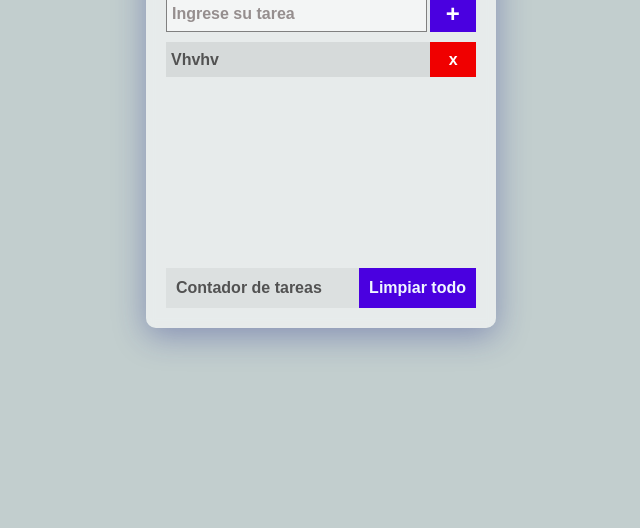
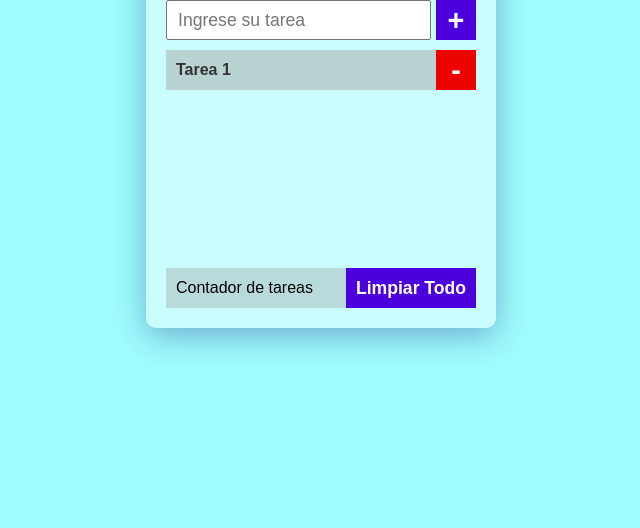
Before and after one commit to MarlonSuyuc/TodoList, a website: page index.html in a window 1280 px wide. Shown: the part 272-800 px from the top of the page, without its empty margins (319-959 px from the left). Drawn offline with Linux system fonts and the light colour scheme.

Commit message:
comienzoJs

```diff
--- a/app.js
+++ /dev/null
@@ -1,43 +0,0 @@
-const $inputTarea = document.querySelector("#ingreso"),
-  $template = document.querySelector("#template"),
-  todoList = document.querySelector("#todoList"),
-  fragment = document.createDocumentFragment();
-let listaTareas = [];
-
-document.addEventListener("click", (e) => {
-  if (e.target.matches(".btn--add")) {
-    agregarTarea();
-  }
-});
-
-const agregarTarea = () => {
-  let tarea = $inputTarea.value;
-  if (tarea === "") {
-    err("No hay datos que enviar");
-    return;
-  }
-
-  const tareasObjeto = {
-    tarea: tarea,
-    id: Date.now(),
-  };
-  listaTareas.push(tareasObjeto);
-  console.log(listaTareas);
-  pintarTarea();
-  $inputTarea.value = "";
-};
-
-const pintarTarea = () => {
-  console.log("pintando las tareas");
-
-  listaTareas.forEach((item) => {});
-};
-
-const err = (message) => {
-  let i = document.createElement("LI");
-  i.classList.add("err");
-  i.textContent = message;
-  todoList.insertAdjacentElement("afterbegin", i);
-
-  setTimeout(() => i.remove(), 1000);
-};
--- /dev/null
+++ b/assets/js/app.js
@@ -0,0 +1,17 @@
+const d = document,
+  input = d.querySelector(".form input"),
+  btnAdd = d.querySelector(".btn--add"),
+  btnremove = d.querySelector(".btn--remove"),
+  btnclearAll = d.querySelector(".btn--clearAll");
+
+d.addEventListener("click", (e) => {
+  if (e.target.matches(".btn--add")) {
+    alert("aaaaaaaaaaaaaaaaa");
+  }
+  if (e.target.matches(".btn--remove")) {
+    alert("bbbbbbbbbbbbbbb");
+  }
+  if (e.target.matches(".btn--clearAll")) {
+    alert("ccccccccccccccc");
+  }
+});
--- /dev/null
+++ b/assets/scss/style.scss
@@ -0,0 +1,100 @@
+html {
+  box-sizing: border-box;
+  font-family: sans-serif;
+  font-size: 16px;
+  scroll-behavior: smooth;
+}
+*,
+*:before,
+*:after {
+  margin: 0;
+  padding: 0;
+  box-sizing: inherit;
+}
+body {
+  width: 100%;
+  height: 100vh;
+  background: #9ffdfd;
+  display: grid;
+  place-items: center;
+}
+.conteiner {
+  position: relative;
+  width: 350px;
+  min-height: 400px;
+  background: rgba(255, 255, 255, 0.45);
+  box-shadow: 0 8px 32px 0 rgba(31, 38, 135, 0.37);
+  backdrop-filter: blur(2px);
+  -webkit-backdrop-filter: blur(2px);
+  border-radius: 10px;
+  padding: 20px;
+  .title {
+    margin-bottom: 15px;
+  }
+}
+.form {
+  display: flex;
+  justify-content: space-between;
+  align-items: center;
+  input {
+    height: 40px;
+    width: calc(100% - 45px);
+    font-size: 1.1rem;
+    padding-left: 10px;
+    &:focus {
+      outline: none;
+    }
+  }
+}
+.todo {
+  max-height: 200px;
+  overflow-y: auto;
+  margin-top: 10px;
+  ul {
+    list-style: none;
+    li {
+      display: flex;
+      justify-content: space-between;
+      align-items: center;
+      background: rgba(168, 168, 168, 0.505);
+      margin-bottom: 10px;
+      padding-left: 10px;
+      color: #333;
+      font-weight: 700;
+    }
+  }
+}
+.footer {
+  background: rgba(153, 153, 153, 0.35);
+  padding-left: 10px;
+  position: absolute;
+  bottom: 20px;
+  width: calc(100% - 40px);
+  display: flex;
+  justify-content: space-between;
+  align-items: center;
+}
+.btn {
+  all: unset;
+  text-align: center;
+  background: #4c00de;
+  line-height: 40px;
+  width: 40px;
+  font-size: 1.8rem;
+  color: #fff;
+  font-weight: 600;
+  cursor: pointer;
+  &:hover {
+    background: rgba(78, 0, 222, 0.8);
+  }
+}
+.btn--remove {
+  background: #ed0202;
+  &:hover {
+    background: rgba(237, 2, 2, 0.8);
+  }
+}
+.btn--clearAll {
+  width: 130px;
+  font-size: 1.1rem;
+}
--- a/index.html
+++ b/index.html
@@ -1,37 +1,38 @@
 <!DOCTYPE html>
 <html lang="es">
-
   <head>
     <meta charset="UTF-8" />
     <meta http-equiv="X-UA-Compatible" content="IE=edge" />
     <meta name="viewport" content="width=device-width, initial-scale=1.0" />
-  <link rel="stylesheet" href="style.css" />
+    <link rel="stylesheet" href="./assets/css/style.css" />
     <title>todo List</title>
   </head>
 
   <body>
-  <div class="contenedor">
-    <header>Todo App</header>
-    <div class="contenedor_ingreso">
-      <input type="text" id="ingreso" placeholder="Ingrese su tarea" />
+    <div class="conteiner">
+      <h1 class="title">Todo App</h1>
+      <div class="form">
+        <input type="text" placeholder="Ingrese su tarea" />
         <button class="btn btn--add">+</button>
       </div>
 
-    <div class="todoList">
-      <ul id="todoList">
-        <li>vhvhv<button class="btn btn--remove" id="remove">x</button></li>
-        <template id="template">
-          <li>vhvhv<button class="btn btn--remove" id="remove">x</button></li>
-        </template>
-
+      <div class="todo">
+        <ul>
+          <li>Tarea 1 <button class="btn btn--remove">-</button></li>
+          <!-- <li>Tarea 1 <button class="btn btn--remove">-</button></li>
+          <li>Tarea 1 <button class="btn btn--remove">-</button></li>
+          <li>Tarea 1 <button class="btn btn--remove">-</button></li>
+          <li>Tarea 1 <button class="btn btn--remove">-</button></li>
+          <li>Tarea 1 <button class="btn btn--remove">-</button></li>  -->
         </ul>
       </div>
+
       <footer class="footer">
-      <span class="contador">Contador de tareas</span>
-      <button id="clear">Limpiar todo</button>
+        <div class="text--footer">Contador de tareas</div>
+        <button class="btn btn--clearAll">Limpiar Todo</button>
       </footer>
     </div>
-  <script src="app.js"></script>
+
+    <script src="assets/js/app.js"></script>
   </body>
-
 </html>
```
Also changed, not shown: package.json (added, +19 -0 lines), assets/css/style.css (added), style.css (deleted), 1 other file. Lines whose indentation alone changed are shown as unchanged.
